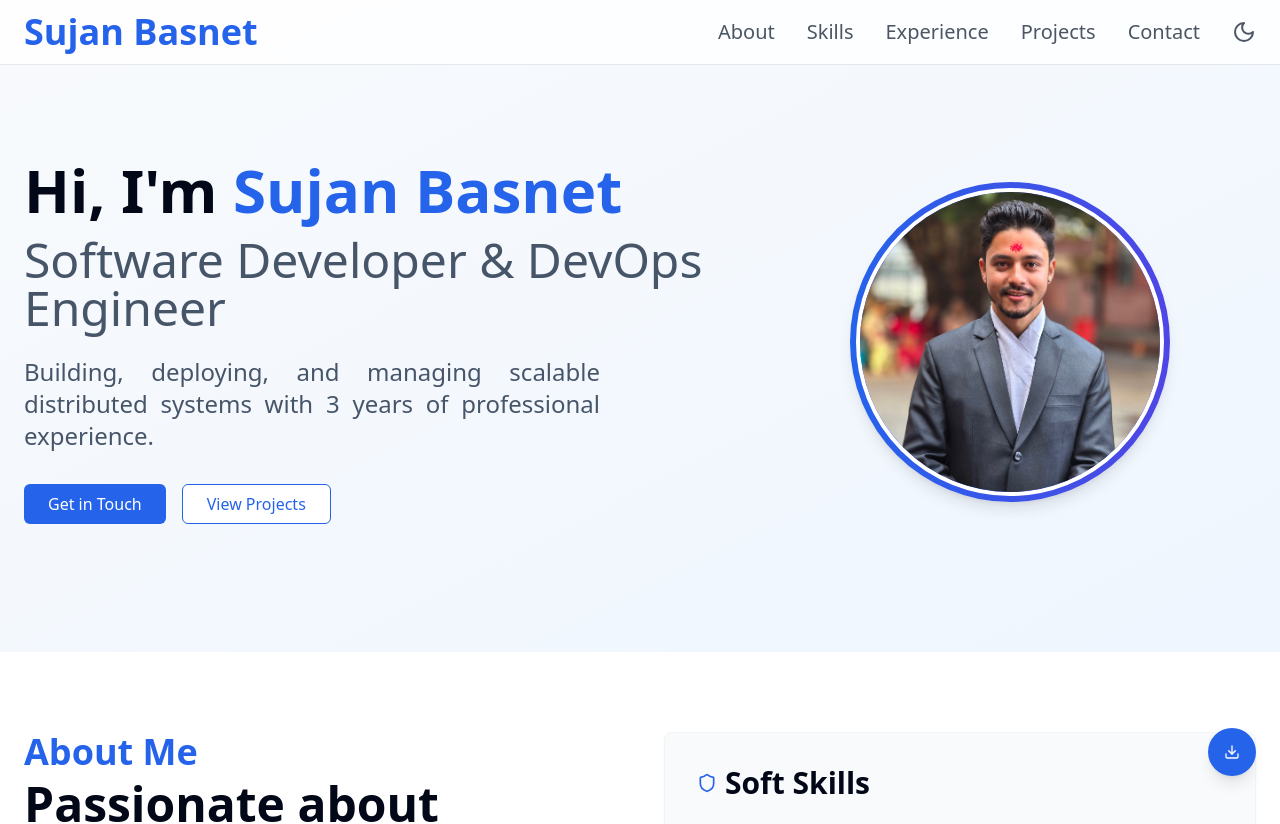
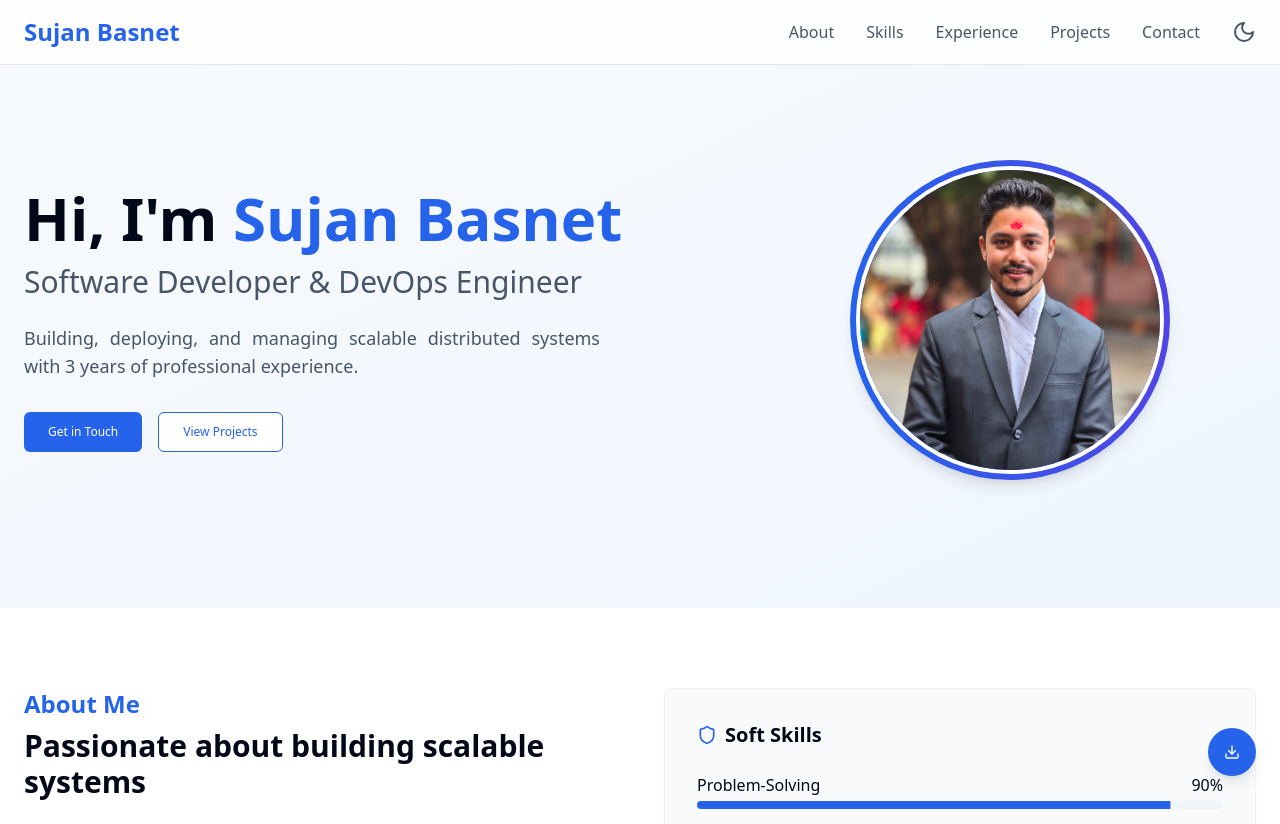
Before and after one commit to Sujan167/PersonalPortfolio, a React (Vite) app: page / in a window 1280 px wide. Shown: the top 824 px of the page. Built offline with nearby package versions, Linux system fonts and the light colour scheme.

Commit message:
Update Tailwind CSS font size configuration for improved readability

```diff
--- a/tailwind.config.ts
+++ b/tailwind.config.ts
@@ -8,15 +8,15 @@ export default {
   theme: {
     extend: {
       fontSize: {
-        base: ["1.125rem", { lineHeight: "1.75rem" }], // 18px
-        sm: ["1rem", { lineHeight: "1.5rem" }], // 16px
-        xs: ["0.875rem", { lineHeight: "1.25rem" }], // 14px
-        lg: ["1.25rem", { lineHeight: "1.75rem" }], // 20px
-        xl: ["1.5rem", { lineHeight: "2rem" }], // 24px
-        "2xl": ["1.875rem", { lineHeight: "2.25rem" }], // 30px
-        "3xl": ["2.25rem", { lineHeight: "2.5rem" }], // 36px
-        "4xl": ["3rem", { lineHeight: "1" }], // 48px
-        "5xl": ["3.75rem", { lineHeight: "1" }], // 60px
+        base: ["0.875rem", { lineHeight: "1.5rem" }],    // 14px
+        sm: ["0.75rem", { lineHeight: "1.25rem" }],      // 12px
+        xs: ["0.675rem", { lineHeight: "1rem" }],        // 11px
+        lg: ["1rem", { lineHeight: "1.5rem" }],          // 16px
+        xl: ["1.125rem", { lineHeight: "1.75rem" }],     // 18px
+        "2xl": ["1.25rem", { lineHeight: "1.75rem" }],   // 20px
+        "3xl": ["1.5rem", { lineHeight: "2rem" }],       // 24px
+        "4xl": ["1.875rem", { lineHeight: "2.25rem" }],  // 30px
+        "5xl": ["2.25rem", { lineHeight: "2.5rem" }],    // 36px
       },
       borderRadius: {
         lg: "var(--radius)",
```
